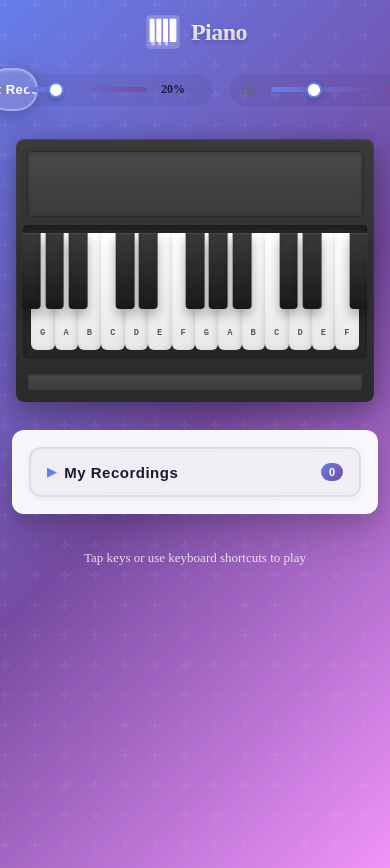
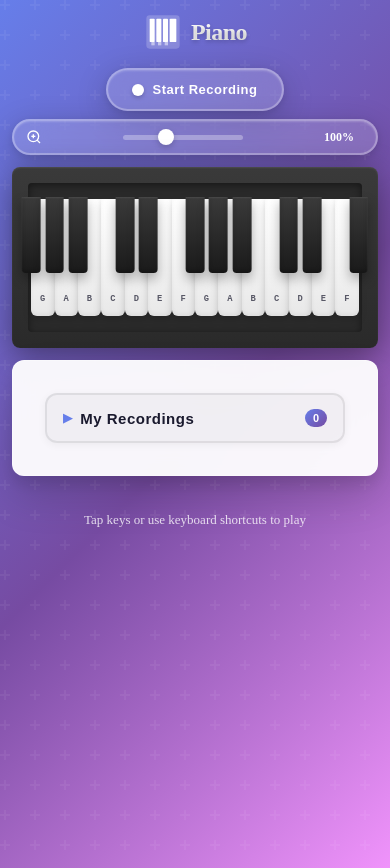
Before and after one commit to amoshydra/piano, a SvelteKit app: page / in a window 390 px wide. Built offline with nearby package versions, Linux system fonts and the light colour scheme.

Commit message:
style(controls): reorganize controls section and remove volume control

```diff
--- a/src/components/Layout/MobilePiano.svelte
+++ b/src/components/Layout/MobilePiano.svelte
@@ -31,7 +31,7 @@
 	</header>
 
 	<main class="main">
-		<section class="recording-section">
+		<section class="controls-section">
 			<RecordButton />
 			<PianoControls />
 		</section>
@@ -119,9 +119,12 @@
 		z-index: 1;
 	}
 
-	.recording-section {
+	.controls-section {
 		display: flex;
 		justify-content: center;
+		align-items: center;
+		gap: 1rem;
+		flex-wrap: wrap;
 	}
 
 	.recordings-section {
@@ -170,20 +173,9 @@
 		.main {
 			gap: 1rem;
 		}
-
 		.piano-section,
 		.recordings-section {
-			padding: 1.5rem;
 			border-radius: 16px;
-		}
-
-		.piano-header {
-			flex-direction: column;
-			align-items: flex-start;
-		}
-
-		.piano-title h2 {
-			font-size: 1.25rem;
 		}
 	}
 
@@ -213,18 +205,13 @@
 			gap: 0.75rem;
 		}
 
+		.controls-section {
+			gap: 0.5rem;
+		}
+
 		.piano-section,
 		.recordings-section {
-			padding: 1rem;
 			border-radius: 12px;
-		}
-
-		.piano-title .emoji {
-			font-size: 1.5rem;
-		}
-
-		.piano-title h2 {
-			font-size: 1.125rem;
 		}
 
 		.footer {
--- a/src/components/Piano/Key.svelte
+++ b/src/components/Piano/Key.svelte
@@ -10,14 +10,7 @@
 		onPointerUp?: () => void;
 	}
 
-	let {
-		note,
-		octave,
-		color,
-		isActive = false,
-		onPointerDown,
-		onPointerUp
-	}: Props = $props();
+	let { note, octave, color, isActive = false, onPointerDown, onPointerUp }: Props = $props();
 
 	let element: HTMLDivElement;
 
@@ -162,7 +155,7 @@
 		content: '';
 		position: absolute;
 		background: linear-gradient(180deg, #3a3a3a 0%, #2a2a2a 50%, #1a1a1a 100%);
-		top: 0;
+		top: -0.125rem;
 		left: 0;
 		display: block;
 		transform: translateX(-50%);
--- a/src/components/Piano/Piano.svelte
+++ b/src/components/Piano/Piano.svelte
@@ -71,7 +71,6 @@
 <div class="piano-container" role="application" aria-label="Piano keyboard">
 	<div class="piano-stand">
 		<div class="piano-body">
-			<div class="piano-fallboard"></div>
 			<div class="piano" style="zoom: {$scale}" role="list">
 				{#each keys as key, index (getKeyId(key, index))}
 					<Key
@@ -84,7 +83,6 @@
 					/>
 				{/each}
 			</div>
-			<div class="piano-bottom"></div>
 		</div>
 	</div>
 </div>
@@ -95,14 +93,12 @@
 		justify-content: center;
 		align-items: flex-end;
 	}
-
 	.piano-stand {
 		display: flex;
 		justify-content: center;
 		align-items: flex-end;
 		width: 100%;
 	}
-
 	.piano-body {
 		display: flex;
 		flex-direction: column;
@@ -110,43 +106,22 @@
 		position: relative;
 		background: linear-gradient(180deg, #3a3a3a 0%, #2a2a2a 100%);
 		border-radius: 8px;
-		padding: 0.75rem;
+		padding: 1rem;
 		width: 100%;
 		box-shadow:
 			0 8px 32px rgba(0, 0, 0, 0.4),
 			inset 0 1px 2px rgba(255, 255, 255, 0.1);
 	}
-
-	.piano-fallboard {
-		height: 4em;
-		width: 100%;
-		background: linear-gradient(180deg, #4a4a4a 0%, #3a3a3a 100%);
-		margin-bottom: 0.5rem;
-		border-radius: 4px;
-		box-shadow:
-			inset 0 2px 4px rgba(0, 0, 0, 0.2),
-			0 2px 8px rgba(0, 0, 0, 0.1);
-		border: 1px solid #2a2a2a;
-	}
-
 	.piano {
 		display: flex;
 		justify-content: center;
 		align-items: center;
 		position: relative;
 		background: linear-gradient(180deg, #2b2b2b 0%, #2b2b2b 100%);
-		padding: 0.5rem;
+		padding: 1rem 0;
 		border-radius: 4px;
 		box-shadow: inset 0 2px 8px rgba(0, 0, 0, 0.5);
 		min-width: min-content;
-	}
-
-	.piano-bottom {
-		height: 1em;
 		width: 100%;
-		margin-top: 1em;
-		background: linear-gradient(180deg, #4a4a4a 0%, #3a3a3a 100%);
-		border-radius: 2px;
-		box-shadow: inset 0 1px 2px rgba(0, 0, 0, 0.3);
 	}
 </style>
--- a/src/components/Piano/PianoControls.svelte
+++ b/src/components/Piano/PianoControls.svelte
@@ -1,21 +1,11 @@
 <script lang="ts">
-	import { scale, volume } from '$lib/store';
+	import { scale } from '$lib/store';
 
-	let currentVolume = $state(0.2);
 	let currentScale = $state(1);
-
-	$effect(() => {
-		volume.set(currentVolume);
-	});
 
 	$effect(() => {
 		scale.set(currentScale);
 	});
-
-	function handleVolumeChange(e: Event): void {
-		const target = e.target as HTMLInputElement;
-		currentVolume = parseFloat(target.value);
-	}
 
 	function handleScaleChange(e: Event): void {
 		const target = e.target as HTMLInputElement;
@@ -24,58 +14,6 @@
 </script>
 
 <div class="controls">
-	<div class="control-group volume-control">
-		<div class="volume-icon">
-			{#if currentVolume < 0.1}
-				<svg
-					width="20"
-					height="20"
-					viewBox="0 0 24 24"
-					fill="none"
-					stroke="currentColor"
-					stroke-width="2"
-				>
-					<path d="M11 5L6 9H2v6h4l5 4V5z" />
-					<path d="M19.07 4.93a10 10 0 0 1 0 14.14M15.54 8.46a5 5 0 0 1 0 7.07" />
-				</svg>
-			{:else if currentVolume < 0.5}
-				<svg
-					width="20"
-					height="20"
-					viewBox="0 0 24 24"
-					fill="none"
-					stroke="currentColor"
-					stroke-width="2"
-				>
-					<path d="M11 5L6 9H2v6h4l5 4V5z" />
-					<path d="M15.54 8.46a5 5 0 0 1 0 7.07" />
-				</svg>
-			{:else}
-				<svg
-					width="20"
-					height="20"
-					viewBox="0 0 24 24"
-					fill="none"
-					stroke="currentColor"
-					stroke-width="2"
-				>
-					<path d="M11 5L6 9H2v6h4l5 4V5z" />
-					<path d="M19.07 4.93a10 10 0 0 1 0 14.14M15.54 8.46a5 5 0 0 1 0 7.07" />
-				</svg>
-			{/if}
-		</div>
-		<input
-			id="volume"
-			type="range"
-			min="0"
-			max="1"
-			step="0.01"
-			bind:value={currentVolume}
-			oninput={handleVolumeChange}
-			aria-label="Volume control"
-		/>
-		<span class="volume-value">{Math.round(currentVolume * 100)}%</span>
-	</div>
 	<div class="control-group scale-control">
 		<div class="scale-icon">
 			<svg
@@ -110,22 +48,42 @@
 	.controls {
 		display: flex;
 		gap: 1rem;
-		justify-content: flex-end;
+		justify-content: center;
 		align-items: center;
+		flex-wrap: wrap;
 	}
 
 	.control-group {
 		display: flex;
 		align-items: center;
 		gap: 0.75rem;
-		background: rgba(0, 0, 0, 0.05);
+		background: rgba(255, 255, 255, 0.15);
+		backdrop-filter: blur(20px);
+		border: 2px solid rgba(255, 255, 255, 0.3);
+		border-radius: 50px;
 		padding: 0.75rem 1rem;
-		border-radius: 50px;
+		font-size: 1rem;
+		font-weight: 600;
+		color: white;
+		box-shadow:
+			0 8px 32px rgba(0, 0, 0, 0.2),
+			0 2px 8px rgba(0, 0, 0, 0.1),
+			inset 0 1px 2px rgba(255, 255, 255, 0.2);
+		transition: all 0.3s cubic-bezier(0.4, 0, 0.2, 1);
 	}
 
-	.volume-icon,
+	.control-group:hover {
+		background: rgba(255, 255, 255, 0.25);
+		border-color: rgba(255, 255, 255, 0.5);
+		transform: translateY(-2px);
+		box-shadow:
+			0 12px 40px rgba(0, 0, 0, 0.25),
+			0 4px 12px rgba(0, 0, 0, 0.15),
+			inset 0 1px 2px rgba(255, 255, 255, 0.3);
+	}
+
 	.scale-icon {
-		color: #666;
+		color: white;
 		display: flex;
 		align-items: center;
 		justify-content: center;
@@ -134,9 +92,9 @@
 	input[type='range'] {
 		-webkit-appearance: none;
 		appearance: none;
-		width: 150px;
+		width: 100%;
 		height: 6px;
-		background: linear-gradient(90deg, #667eea 0%, #764ba2 100%);
+		background: rgba(255, 255, 255, 0.3);
 		border-radius: 3px;
 		outline: none;
 		cursor: pointer;
@@ -149,7 +107,7 @@
 		width: 18px;
 		height: 18px;
 		background: white;
-		border: 3px solid #667eea;
+		border: none;
 		border-radius: 50%;
 		cursor: pointer;
 		box-shadow: 0 2px 6px rgba(0, 0, 0, 0.2);
@@ -165,7 +123,7 @@
 		width: 18px;
 		height: 18px;
 		background: white;
-		border: 3px solid #667eea;
+		border: none;
 		border-radius: 50%;
 		cursor: pointer;
 		box-shadow: 0 2px 6px rgba(0, 0, 0, 0.2);
@@ -177,11 +135,10 @@
 		box-shadow: 0 4px 8px rgba(0, 0, 0, 0.3);
 	}
 
-	.volume-value,
 	.scale-value {
 		font-size: 0.875rem;
 		font-weight: 600;
-		color: #1a1a2e;
+		color: white;
 		min-width: 45px;
 	}
 
@@ -198,7 +155,6 @@
 			width: 200px;
 		}
 
-		.volume-value,
 		.scale-value {
 			font-size: 0.8125rem;
 		}
@@ -232,13 +188,11 @@
 			border-width: 2.5px;
 		}
 
-		.volume-icon svg,
 		.scale-icon svg {
 			width: 16px;
 			height: 16px;
 		}
 
-		.volume-value,
 		.scale-value {
 			font-size: 0.75rem;
 			min-width: 40px;
```
